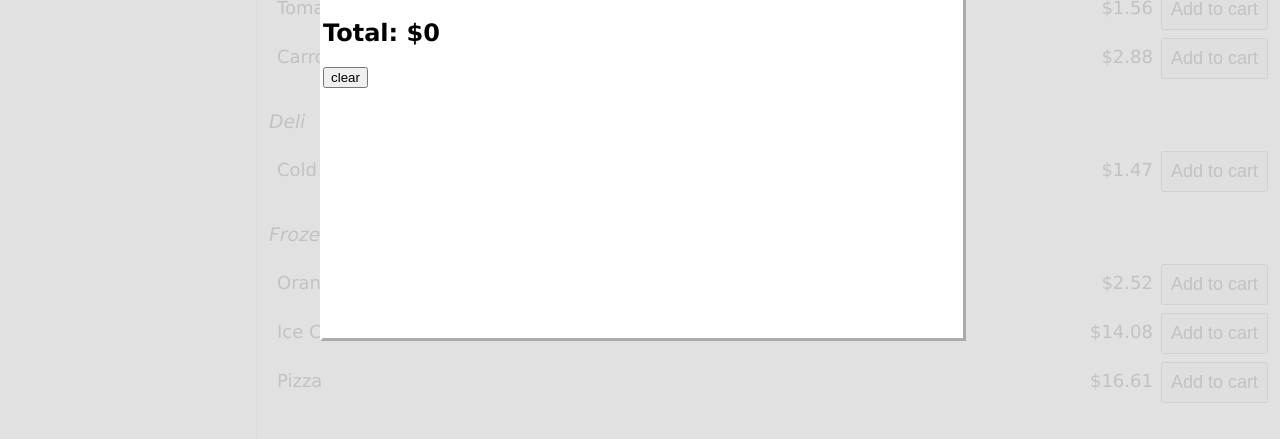
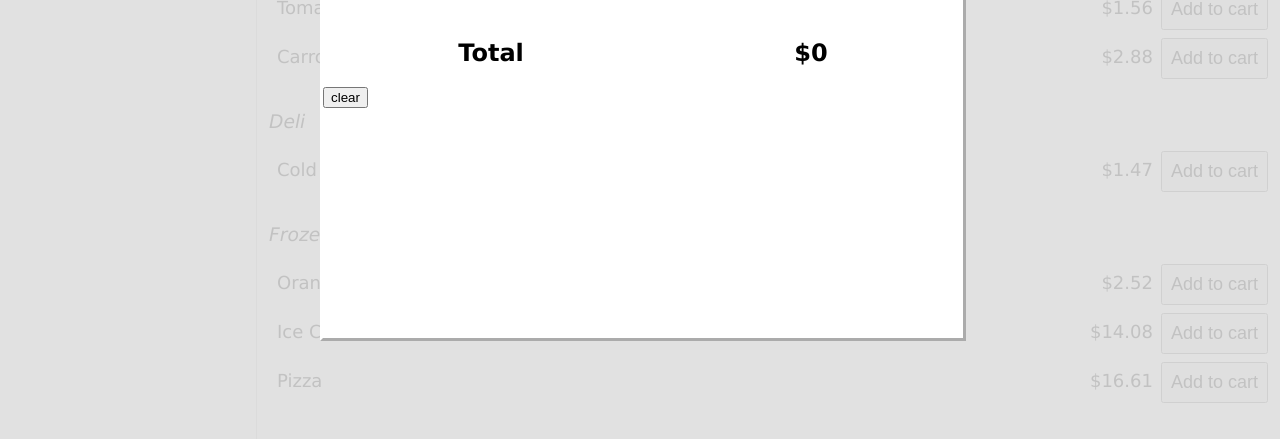
Before and after one commit to Maighdlyn/phase-3-challenge, a plain HTML site: page part-3/grocer.html in a window 1280 px wide. Both pictures are taken after a click on the button "Cart (0)". Shown: the part 265-704 px from the top of the page. Drawn offline with Linux system fonts and the light colour scheme.

Commit message:
Fix formatting of shopping cart

```diff
--- a/part-3/grocer.css
+++ b/part-3/grocer.css
@@ -18,6 +18,11 @@ body {
 .flex-row-between {
   flex-direction: row;
   justify-content: space-between;
+}
+
+.flex-row-around {
+  flex-direction: row;
+  justify-content: space-around;
 }
 
 .flex-full {
@@ -115,15 +120,15 @@ body {
 }
 
 .grey-out{
-  position: fixed;
+  position: absolute;
   width:100%;
   height:100%;
   z-index:1;
-  background-color: rgba(221, 221, 221, 0.88)
+  background-color: rgba(221, 221, 221, 0.88);
 }
 
 .modal{
-  position: fixed;
+  position: absolute;
   width: 50%;
   min-height: 50%;
   left: 25%;
@@ -131,6 +136,7 @@ body {
   z-index: 2;
   background-color: white;
   border: 3px outset white;
+  overflow: scroll;
 }
 
 .close-cart{
--- a/part-3/grocer.html
+++ b/part-3/grocer.html
@@ -13,7 +13,10 @@
         <button class="close-cart">X</button>
         <h1>Item     Price</h1>
         <div class="items-list"></div>
-        <h2 class="cart-total">Total: $0</h2>
+        <div class="flex flex-row-around">
+          <h2>Total</h2>
+          <h2 class="cart-total">$0</h2>
+        </div>
         <button class="clear-cart">clear</button>
       </div>
     </div>
--- a/part-3/grocer.js
+++ b/part-3/grocer.js
@@ -15,13 +15,13 @@
   }
 
   cartModal = (itemArray) => {
-    document.querySelector('.items-list').appendChild(document.createElement('div')).className = "cart-row flex-row-between"
+    document.querySelector('.items-list').appendChild(document.createElement('div')).className = "cart-row flex flex-row-around"
     const cartRows = document.querySelectorAll('.cart-row')
     const lastRow = cartRows[cartRows.length-1]
     lastRow.appendChild(document.createElement('p')).innerText = itemArray[0]
     lastRow.appendChild(document.createElement('p')).innerText = itemArray[1]
 
-    document.querySelector('.cart-total').innerText = 'Total: $' + priceTotal.toFixed(2)
+    document.querySelector('.cart-total').innerText = '$' + priceTotal.toFixed(2)
   }
 
   showCart = () => {
```
